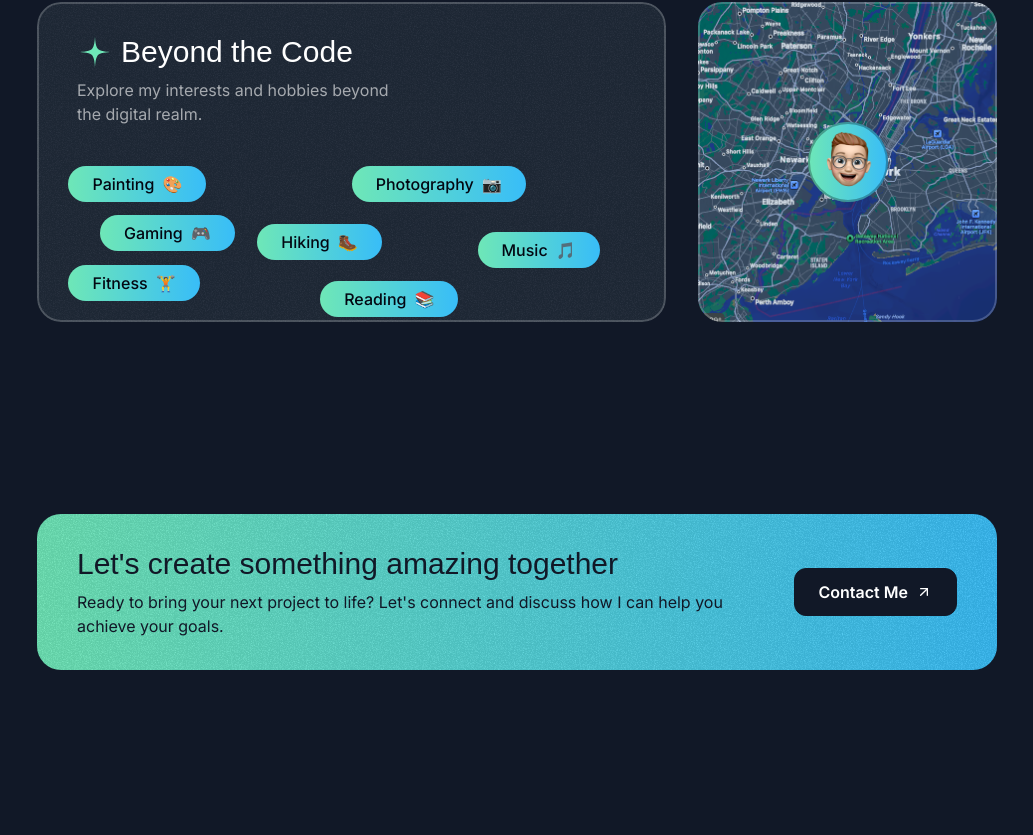
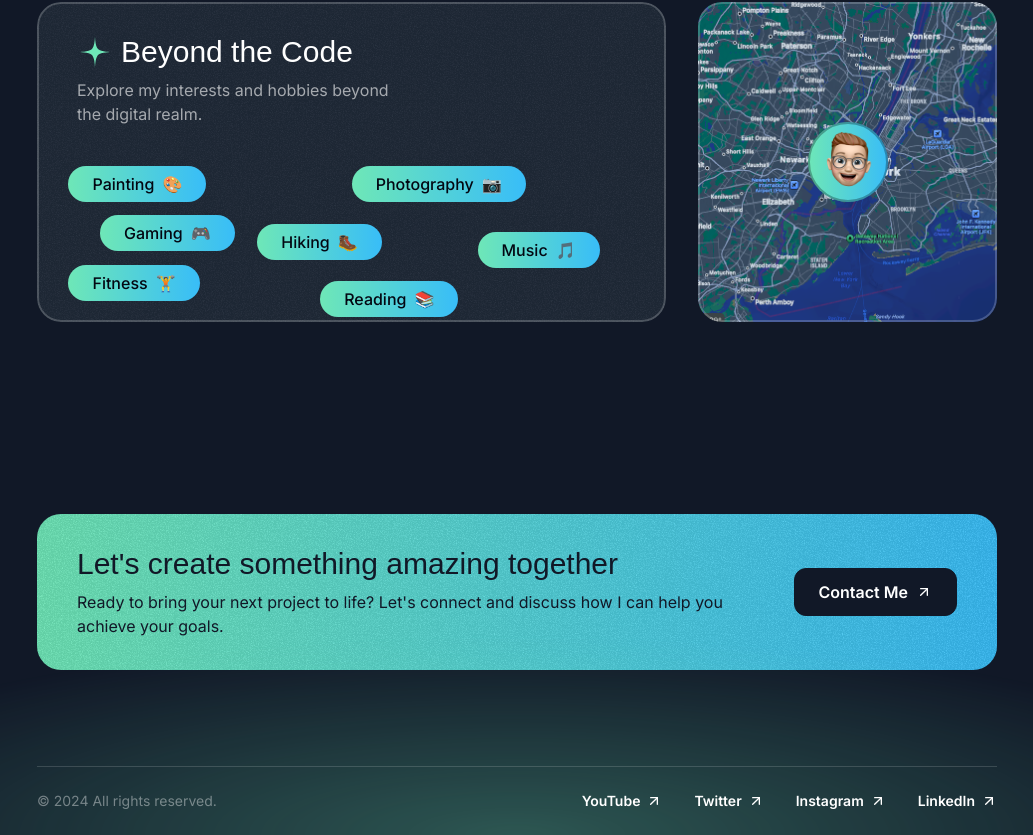
Before and after one commit to yvonnkr/yvolabs-portfolio-2024, a Next.js app: page / in a window 1280 px wide. Shown: the part 4626-5461 px from the top of the page, without its empty margins (123-1156 px from the left). Before the commit the page ends 5392 px from the top, so only its background shows below. Built offline with nearby package versions, Linux system fonts and the light colour scheme; a web font is replaced by a local one.

Commit message:
implement footer section

```diff
--- a/src/app/page.tsx
+++ b/src/app/page.tsx
@@ -5,6 +5,7 @@
 import {TestimonialsSection} from "@/sections/Testimonials";
 import {AboutSection} from "@/sections/About";
 import {ContactSection} from "@/sections/Contact";
+import {Footer} from "@/sections/Footer";
 
 export default function Home() {
     return (
@@ -16,6 +17,7 @@
             <TestimonialsSection/>
             <AboutSection/>
             <ContactSection/>
+            <Footer/>
         </div>
     );
 }
--- a/src/sections/Footer.tsx
+++ b/src/sections/Footer.tsx
@@ -1,3 +1,51 @@
+import ArrowUprightIcon from "@/assets/icons/arrow-up-right.svg";
+
+const footerLinks = [
+    {
+        title: "YouTube",
+        href: "#",
+    },
+    {
+        title: "Twitter",
+        href: "#",
+    },
+    {
+        title: "Instagram",
+        href: "#",
+    },
+    {
+        title: "LinkedIn",
+        href: "#",
+    },
+]
+
 export const Footer = () => {
-  return <div>Footer Section</div>;
+
+    const currentYear = new Date().getFullYear();
+
+    return (
+        <footer className="relative z-0  overflow-x-clip">
+            <div
+                className="absolute h-[400px] w-[1600px] bottom-0 left-1/2 -translate-x-1/2  bg-emerald-300/30 [mask-image:radial-gradient(50%_50%_at_bottom_center,black,transparent)] -z-10 pointer-events-none"
+            >
+            </div>
+            <div className="container">
+                <div
+                    className="border-t border-white/15 py-6 text-sm flex flex-col md:flex-row items-center md:justify-between gap-8 ">
+                    <div className="text-white/40">
+                        &copy; {currentYear} All rights reserved.
+                    </div>
+                    <nav className="flex flex-col md:flex-row items-center gap-8 ">
+                        {footerLinks.map((link => (
+                            <a key={link.title} href={link.href} className="inline-flex items-center gap-1.5">
+                                <span className="font-semibold">{link.title}</span>
+                                <ArrowUprightIcon className="size-4"/>
+                            </a>
+                        )))}
+                    </nav>
+
+                </div>
+            </div>
+        </footer>
+    )
 };
```
